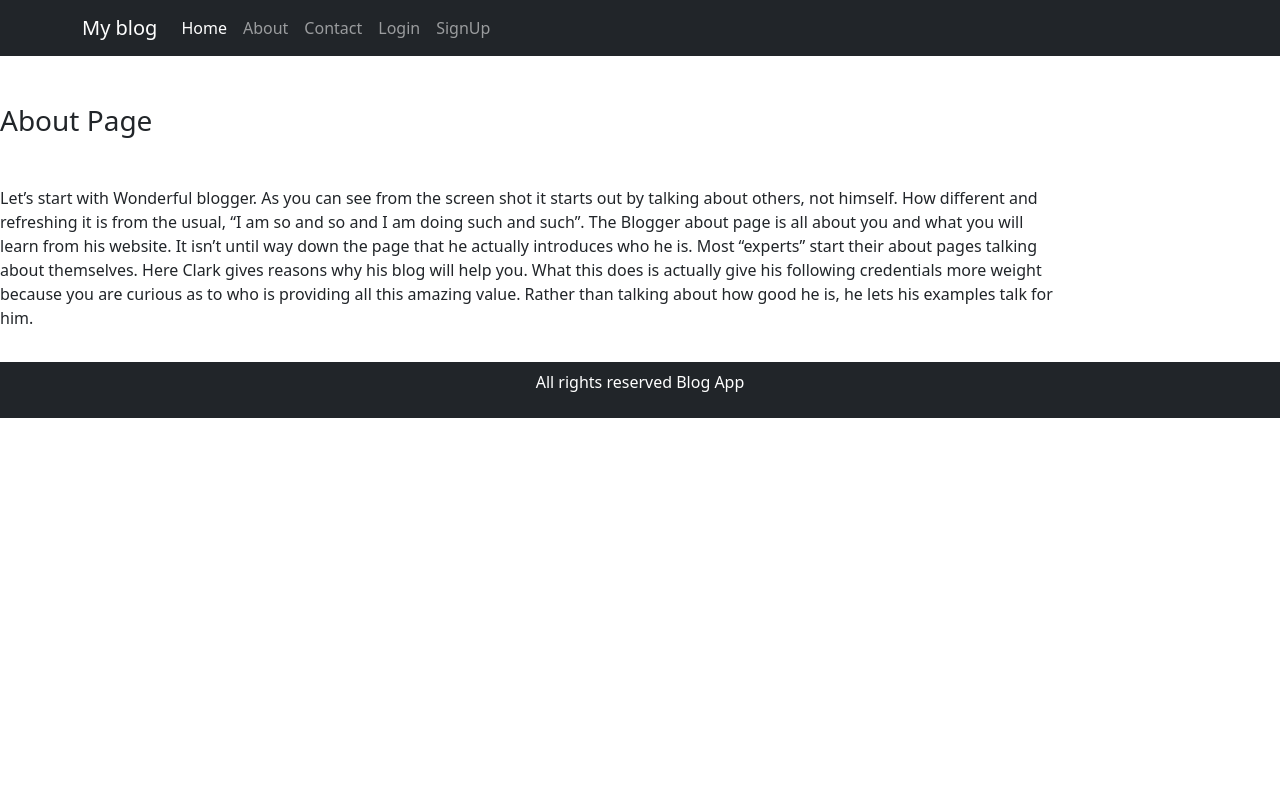
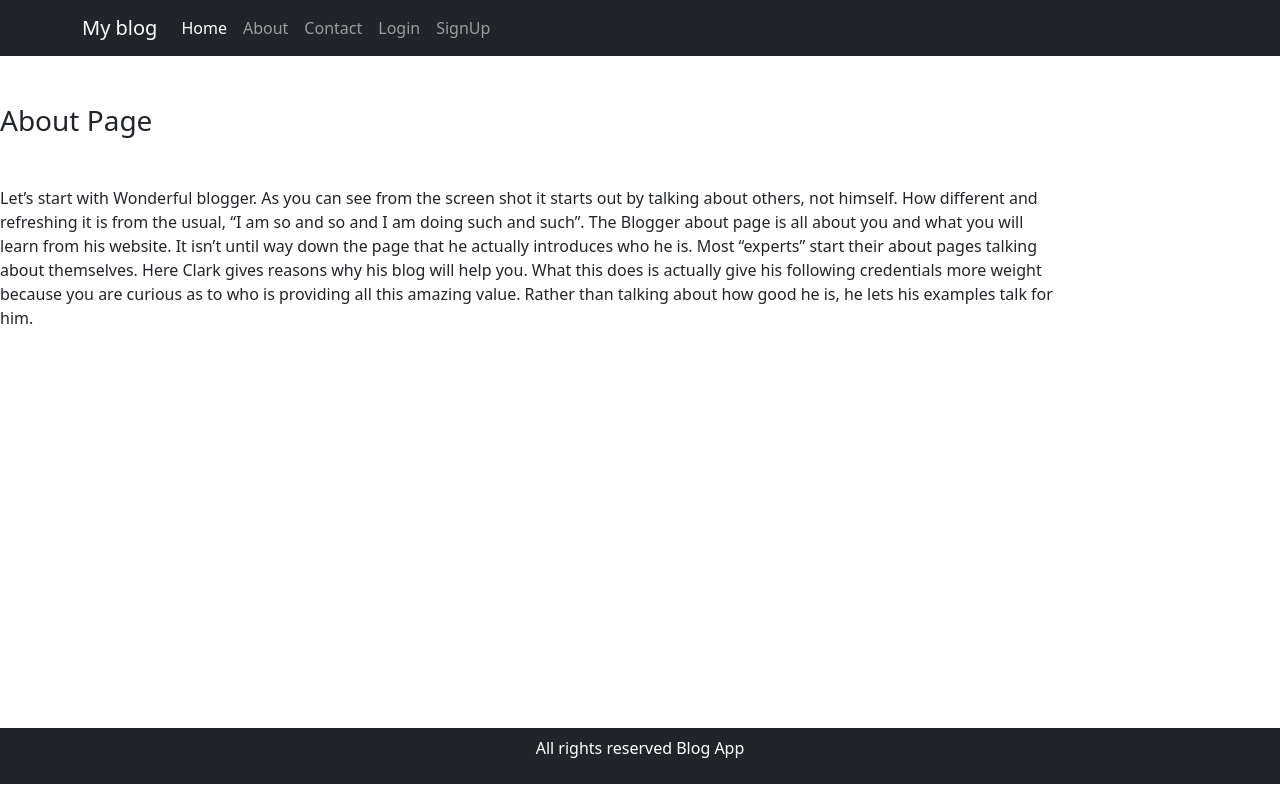
Before and after one commit to Vidhanshee/myblog, a Django app: page /about/ in a window 1280 px wide. Run offline with Django 3.2, Linux system fonts and the light colour scheme; some libraries are stand-ins or nearby versions.

Commit message:
Update base.html

```diff
--- a/blog/templates/blog/base.html
+++ b/blog/templates/blog/base.html
@@ -7,13 +7,14 @@
     <link rel="stylesheet" href="{% static 'blog/css/style.css' %}">
     <title>myblog</title>
     <style>
-        .footer {
-
-   left: 0;
-   bottom: 0;
-   width: 100%;
-   color: white;
-   text-align: center;
+            body {
+    position : relative;
+    min-height:100vh
+    }
+      footer {
+    position: absolute;
+    bottom : 0;
+    width : 100%
 }
 
     </style>
```
